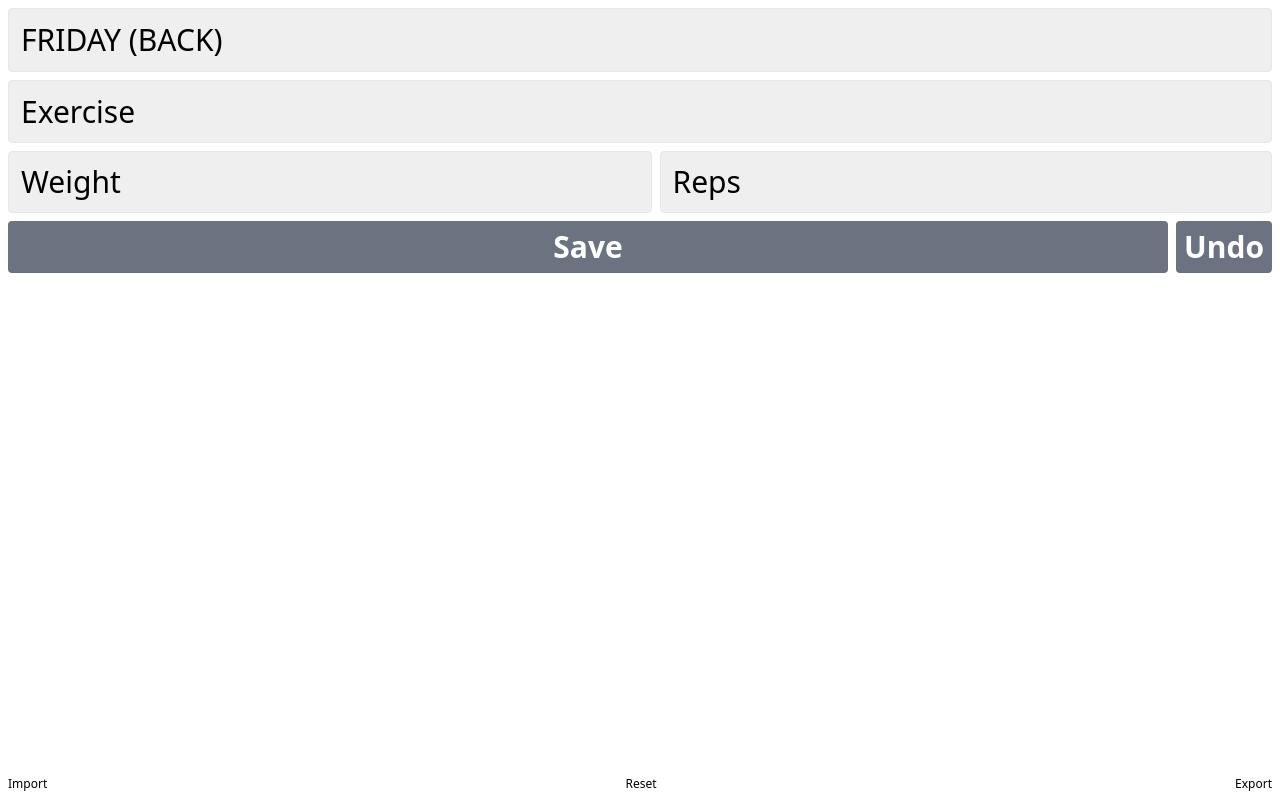
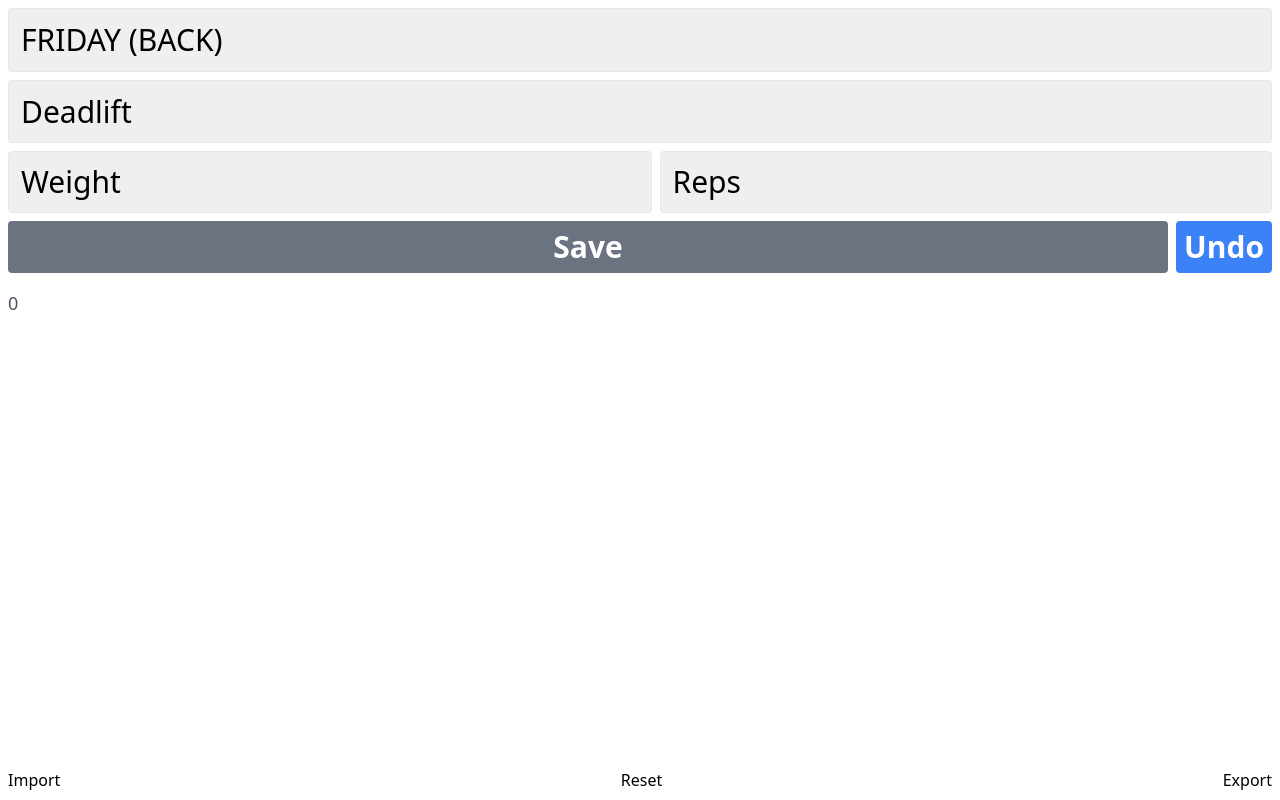
Before and after one commit to serg-mo/workout, a React app: page / in a window 1280 px wide. Built offline with nearby package versions, Linux system fonts and the light colour scheme.

Commit message:
pre-select first exercise of the workout

```diff
--- a/public/index.html
+++ b/public/index.html
@@ -3,7 +3,7 @@
   <head>
     <meta charset="utf-8" />
     <meta name="viewport" content="width=device-width, initial-scale=1" />
-    <meta name="format-detection" content="telephone=no">
+    <meta name="format-detection" content="telephone=no" />
 
     <title>Workout</title>
   </head>
--- a/src/components/Dashboard.jsx
+++ b/src/components/Dashboard.jsx
@@ -17,7 +17,7 @@ export default function Dashboard({ workout, exercise }) {
 
   // TODO: change the sets shape
   return (
-    <div className="my-4 flex-grow text-gray-600 text-left whitespace-pre">
+    <div className="my-4 flex-grow text-lg text-gray-600 text-left whitespace-pre">
       {workout?.[exercise] && <Sets title="Today" sets={workout[exercise]} />}
       {prev.length &&
         prev.map(({ date, sets }, index) => (
--- a/src/components/Footer.jsx
+++ b/src/components/Footer.jsx
@@ -8,8 +8,13 @@ export default function Footer() {
     const size = 1 * 3; // this many workouts/dates
 
     const workouts = getLocalStorage(); // date -> workout
-    const dates = Object.keys(workouts).sort((a, b) => new Date(b) - new Date(a)); // descending
-    const recent = dates.slice(0, size).reduce((acc, date) => { acc[date] = workouts[date]; return acc; }, {});
+    const dates = Object.keys(workouts).sort(
+      (a, b) => new Date(b) - new Date(a),
+    );
+    const recent = dates.slice(0, size).reduce((acc, date) => {
+      acc[date] = workouts[date];
+      return acc;
+    }, {});
 
     const json = encodeURIComponent(JSON.stringify(recent, null, 0)); // replacer, spaces
     setMailto(`mailto:?subject=Workout&body=${json}`);
@@ -32,7 +37,7 @@ export default function Footer() {
 
   return (
     <footer className="mt-auto">
-      <div className="flex flex-row justify-between text-xs">
+      <div className="flex flex-row justify-between">
         <a onClick={onImport}>Import</a>
         <a onClick={onReset}>Reset</a>
         <a href={mailto}>Export</a>
--- a/src/components/Form.jsx
+++ b/src/components/Form.jsx
@@ -12,17 +12,16 @@ export default function Form({ exercise, setExercise, handleSave, undoLast }) {
   const repsOptions = arrayRange(3, 20, 1);
 
   useEffect(() => {
-    setExercises(WORKOUTS[workout]);
-
-    setExercise("");
-    setWeight(0);
-    setReps(0);
+    setExercises(WORKOUTS[workout]); // exercise name => [weight options]
+    setExercise(Object.keys(WORKOUTS[workout])[0]); // first exercise in a workout
   }, [workout]);
 
   useEffect(() => {
     if (!exercise) return;
 
     setWeightOptions(exercises[exercise]);
+
+    // TODO: pre-select most recent set
     setWeight(0);
     setReps(0);
   }, [exercise]);
--- a/src/lib.js
+++ b/src/lib.js
@@ -97,6 +97,7 @@ export function persistWorkout(workout) {
   const existing = getLocalStorage();
 
   // NOTE: one workout per day
+  // TODO: sort by date here
   const payload = { ...existing, [today]: workout };
 
   //console.log("Persisting workout", payload);
```
Also changed, not shown: src/App.jsx (renamed from src/App.js), 2 other files (tests, documents, lock files or other folders).
